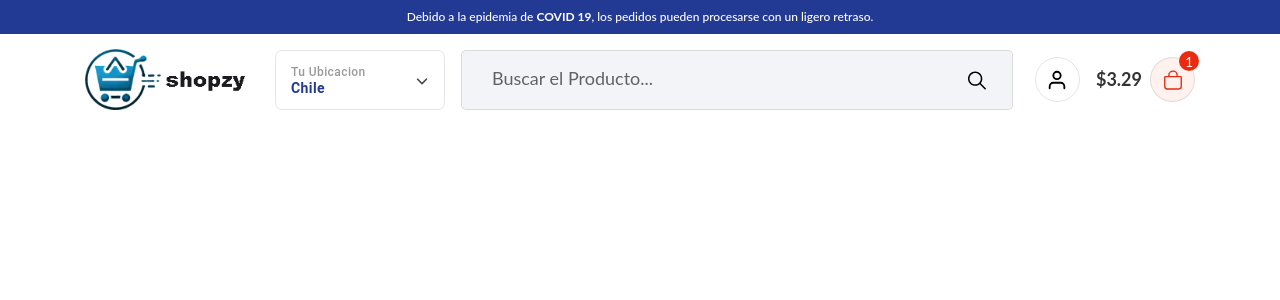
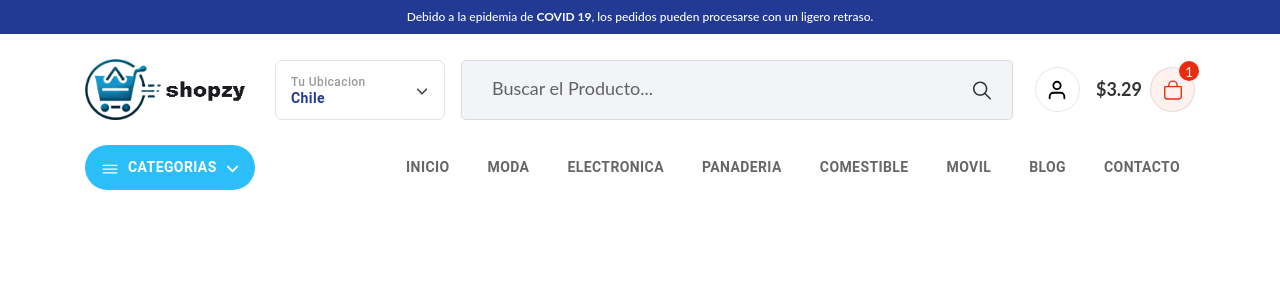
Before and after one commit to cristianvcx/shopzy, a React (Create React App) app: page / in a window 1280 px wide. Shown: the top 300 px of the page. Built offline with nearby package versions, Linux system fonts and the light colour scheme.

Commit message:
actualizado

```diff
--- a/src/App.css
+++ b/src/App.css
@@ -11,6 +11,25 @@ body {
 .bg-blue {
   background: #233a95;
 }
+@media (min-width: 1300px) {
+  .container,
+  .container-lg,
+  container-md,
+  .container-sm,
+  .container-xl {
+    max-width: 1200px;
+  }
+}
+::-webkit-scrollbar {
+  width: 8px !important;
+  height:8px !important;
+}
+::-webkit-scrollbar-thumb{
+  background:#ccc !important;
+}
+::-webkit-scrollbar-track{
+  background:transparent !important;
+}
 .headerWrapper .top-strip {
   padding: 8px 0px;
 }
@@ -22,7 +41,7 @@ body {
 .headerWrapper .header {
   width: 100%;
   height: auto;
-  padding: 15px 0px;
+  padding: 25px 0px;
 }
 .logoWrapper img {
   width: 100%;
@@ -56,73 +75,158 @@ body {
 .headerWrapper .header .part2 .countryDrop span.ml-auto svg {
   opacity: 0.7;
 }
-header .headerSearch {
+.headerSearch {
   width: 60%;
-  height:60px;
-  background:#f3f4f7;
-  padding:5px;
+  height: 60px;
+  background: #f3f4f7;
+  padding: 5px;
+  position: relative;
+  border-radius: 5px;
+  border: 1px solid rgba(0, 0, 0, 0.1);
+}
+.headerSearch input {
+  background: transparent !important;
+  outline: none !important;
+  font-size: 18px;
+  color: rgba(0, 0, 0, 0.7);
+  width: 100%;
+  height: 45px;
+  border: 0px !important;
+  padding: 0px 25px !important;
+}
+.headerSearch input::-webkit-input-placeholder {
+  color: rgba(0, 0, 0, 0.6);
+}
+.headerSearch button {
+  position: absolute;
+  top: 10px;
+  right: 10px;
+  z-index: 100;
+  min-width: 40px !important;
+  height: 40px !important;
+  width: 40px !important;
+  border-radius: 50% !important;
+  color: #000;
+}
+.headerSearch button svg {
+  font-size: 25px;
+  opacity: 0.8;
+}
+header .part3 .circle {
+  align-items: center;
+  justify-content: center;
+  min-width: 45px !important;
+  height: 45px !important;
+  width: 45px !important;
+  border-radius: 50% !important;
+  border: 1px solid rgba(0, 0, 0, 0.1) !important;
+  color: #000;
+}
+header .part3 .circle svg {
+  font-size: 22px;
+}
+.cartTab .price {
+  font-size: 18px;
+  color: rgba(0, 0, 0, 0.8);
+  font-weight: 700;
+}
+.cartTab button {
+  background: #fff1ee !important;
+}
+.cartTab button svg {
+  color: #ea2b0f !important;
+}
+.cartTab .count {
+  position: absolute;
+  top: -6px;
+  right: -4px;
+  background: #ea2b0f;
+  border-radius: 50%;
+  color: #fff;
+  width: 20px;
+  height: 20px;
+}
+.locationModal .MuiPaper-elevation {
+  padding: 25px;
   position:relative;
-  border-radius:5px;
-  border:1px solid rgba(0,0,0,0.1);
 }
-header .headerSearch input{
-  background:transparent !important;
-  outline:none !important;
-  font-size:18px;
-  color:rgba(0,0,0,0.7);
-  width:100%;
-  height:45px;
-  border:0px !important;
-  padding:0px 25px !important;
+.locationModal .countryList {
+  margin-bottom: 0px;
+  max-height: 400px;
+  overflow-y: scroll;
+  overflow-x: hidden;
 }
-header .headerSearch input::-webkit-input-placeholder{
-  color:rgba(0,0,0,0.6);
+.locationModal .countryList li {
+  width: 100%;
+  list-style: none;
 }
-header .headerSearch button{
+.locationModal .countryList li button {
+  width: 100%;
+  text-transform: capitalize !important;
+  color: #000 !important;
+  justify-content: flex-start !important;
+  padding: 10px 20px !important;
+}
+.locationModal .close_{
   position:absolute;
   top:10px;
-  right:15px;
-  z-index:100;
+  right:10px;
+  color:#000 !important;
   min-width:40px !important;
+  width:40px !important;
   height:40px !important;
-  width:40px !important;
   border-radius:50% !important;
-  color:#000;
 }
-header .headerSearch button svg{
-  font-size:25px;
-}
-header .part3 .circle{
-  align-items:center;
-  justify-content:center;
-  min-width:45px !important;
-  height:45px !important;
-  width:45px !important;
-  border-radius:50% !important;
-  border:1px solid rgba(0,0,0,0.1) !important;
-  color:#000;
-}
-header .part3 .circle svg{
+.locationModal .close_ svg{
   font-size:22px;
 }
-.cartTab .price{
-  font-size:18px;
-  color:rgba(0,0,0,0.8);
-  font-weight:700;
+nav .navPart1 {
+  max-width: 20%;
+  flex: 0 0 20%;
 }
-.cartTab button{
-  background:#fff1ee !important;
+nav .navPart2 {
+  max-width: 80%;
+  flex: 0 0 80%;
 }
-.cartTab button svg{
-  color:#ea2b0f !important;
+nav .allCatTab {
+  background: #2bbef9;
+  padding: 10px 15px !important;
+  border-radius: 30px !important;
 }
-.cartTab .count{
-  position:absolute;
-  top:-6px;
-  right:-4px;
-  background:#ea2b0f;
-  border-radius:50%;
-  color:#fff;
-  width:20px;
-  height:20px;
+nav .allCatTab * {
+  color: #fff;
 }
+nav .allCatTab:hover {
+  background: #2bbef9;
+}
+nav .allCatTab .text {
+  font-weight: 600;
+}
+nav .allCatTab .icon1 svg {
+  font-size: 20px !important;
+}
+nav .allCatTab .icon2 svg {
+  font-size: 15px !important;
+}
+nav .navPart2 ul {
+  margin-bottom: 0px;
+}
+nav .navPart2 ul li a{
+  text-decoration: none;
+}
+nav .navPart2 ul li a button{
+  font-size: 14px !important;
+  font-weight: 600;
+  text-decoration: none;
+  color: rgba(0, 0, 0, 0.6);
+  text-transform: uppercase;
+  display: flex;
+  align-items: center;
+  padding: 8px 15px;
+  transition: all 0.2s ease-in-out;
+  border-radius: 25px;
+}
+nav .navPart2 ul li a:hover {
+  background: #f0faff;
+  color: #2bbef9;
+}
--- a/src/Components/CountryDropdown/index.js
+++ b/src/Components/CountryDropdown/index.js
@@ -1,17 +1,72 @@
+import React from "react";
 import { Button } from "@mui/material";
-import {FaAngleDown} from "react-icons/fa6";
+import { FaAngleDown } from "react-icons/fa6";
+import Dialog from "@mui/material/Dialog";
+import { IoIosSearch } from "react-icons/io";
+import { MdClose } from "react-icons/md";
+import { useState } from "react";
+import Slide from "@mui/material/Slide";
 
-const CountryDropdown=()=>{
-    return(
+const Transition = React.forwardRef(function Transition(props, ref){
+    return <Slide direction="up" ref={ref} {...props}/>;
+});
+
+const CountryDropdown = () => {
+    const [isOpenModal, setisOpenModal] = useState(false);
+  return (
     <>
-            <Button className="countryDrop">
+      <Button className="countryDrop" onClick={()=>setisOpenModal(true)}>
         <div className="info d-flex flex-column">
           <span className="label">Tu Ubicacion</span>
           <span className="name">Chile</span>
         </div>
-                <span className="ml-auto"><FaAngleDown/></span>
+        <span className="ml-auto">
+          <FaAngleDown />
+        </span>
       </Button>
+      <Dialog open={isOpenModal} onClose={()=>setisOpenModal(false)} className="locationModal" TransitionComponent={Transition}>
+        <h4 className="mb-0">Elige tu lugar de entrega</h4>
+        <p>Introduce tu dirección y te concretaremos la oferta para tu zona</p>
+        <Button className="close_" onClick={()=>setisOpenModal(false)}>
+          <MdClose />
+        </Button>
+        <div className="headerSearch w-100">
+          <input type="text" placeholder="Busca tu zona..." />
+          <Button>
+            <IoIosSearch />
+          </Button>
+        </div>
+        <ul className="countryList mt-3">
+          <li>
+            <Button onClick={()=>setisOpenModal(false)}>Delhi</Button>
+          </li>
+          <li>
+            <Button onClick={()=>setisOpenModal(false)}>Sri Lanka</Button>
+          </li>
+          <li>
+            <Button onClick={()=>setisOpenModal(false)}>Pakistan</Button>
+          </li>
+          <li>
+            <Button onClick={()=>setisOpenModal(false)}>Delhi</Button>
+          </li>
+          <li>
+            <Button onClick={()=>setisOpenModal(false)}>Sri Lanka</Button>
+          </li>
+          <li>
+            <Button onClick={()=>setisOpenModal(false)}>Pakistan</Button>
+          </li>
+          <li>
+            <Button onClick={()=>setisOpenModal(false)}>Delhi</Button>
+          </li>
+          <li>
+            <Button onClick={()=>setisOpenModal(false)}>Sri Lanka</Button>
+          </li>
+          <li>
+            <Button onClick={()=>setisOpenModal(false)}>Pakistan</Button>
+          </li>
+        </ul>
+      </Dialog>
     </>
-    )
-}
+  );
+};
 export default CountryDropdown;
--- /dev/null
+++ b/src/Components/Header/Navigation/index.js
@@ -0,0 +1,55 @@
+import { Button } from "@mui/material";
+import { IoIosMenu } from "react-icons/io";
+import { FaAngleDown } from "react-icons/fa6";
+import { Link } from "react-router-dom";
+
+const Navigation = () => {
+  return (
+    <nav>
+      <div className="container">
+        <div className="row">
+          <div className="col-sm-2 navPart1">
+            <Button className="allCatTab align-items-center">
+              <span className="icon1 mr-2">
+                <IoIosMenu />
+              </span>
+              <span class="text">Categorias</span>
+              <span className="icon2 ml-2">
+                <FaAngleDown />
+              </span>
+            </Button>
+          </div>
+          <div className="col-sm-10 navPart2 d-flex align-items-center">
+            <ul className="list list-inline ml-auto">
+                <li className="list-inline-item">
+                    <Link to="/"><Button>Inicio</Button></Link>
+                </li>
+                <li className="list-inline-item">
+                    <Link to="/"><Button>Moda</Button></Link>
+                </li>
+                <li className="list-inline-item">
+                    <Link to="/"><Button>Electronica</Button></Link>
+                </li>
+                <li className="list-inline-item">
+                    <Link to="/"><Button>Panaderia</Button></Link>
+                </li>
+                <li className="list-inline-item">
+                    <Link to="/"><Button>Comestible</Button></Link>
+                </li>
+                <li className="list-inline-item">
+                    <Link to="/"><Button>Movil</Button></Link>
+                </li>
+                <li className="list-inline-item">
+                    <Link to="/"><Button>Blog</Button></Link>
+                </li>
+                <li className="list-inline-item">
+                    <Link to="/"><Button>Contacto</Button></Link>
+                </li>
+            </ul>
+          </div>
+        </div>
+      </div>
+    </nav>
+  );
+};
+export default Navigation;
--- a/src/Components/Header/index.js
+++ b/src/Components/Header/index.js
@@ -5,6 +5,7 @@ import CountryDropdown from "../CountryDropdown";
 import { FiUser } from "react-icons/fi";
 import {IoBagOutline} from "react-icons/io5";
 import SearchBox from "./SearchBox";
+import Navigation from "./Navigation";
 
 const Header = () => {
   return (
@@ -43,6 +44,7 @@ const Header = () => {
             </div>
           </div>
         </header>
+        <Navigation/>
       </div>
     </>
   );
```
Lines whose indentation alone changed are shown as unchanged.
